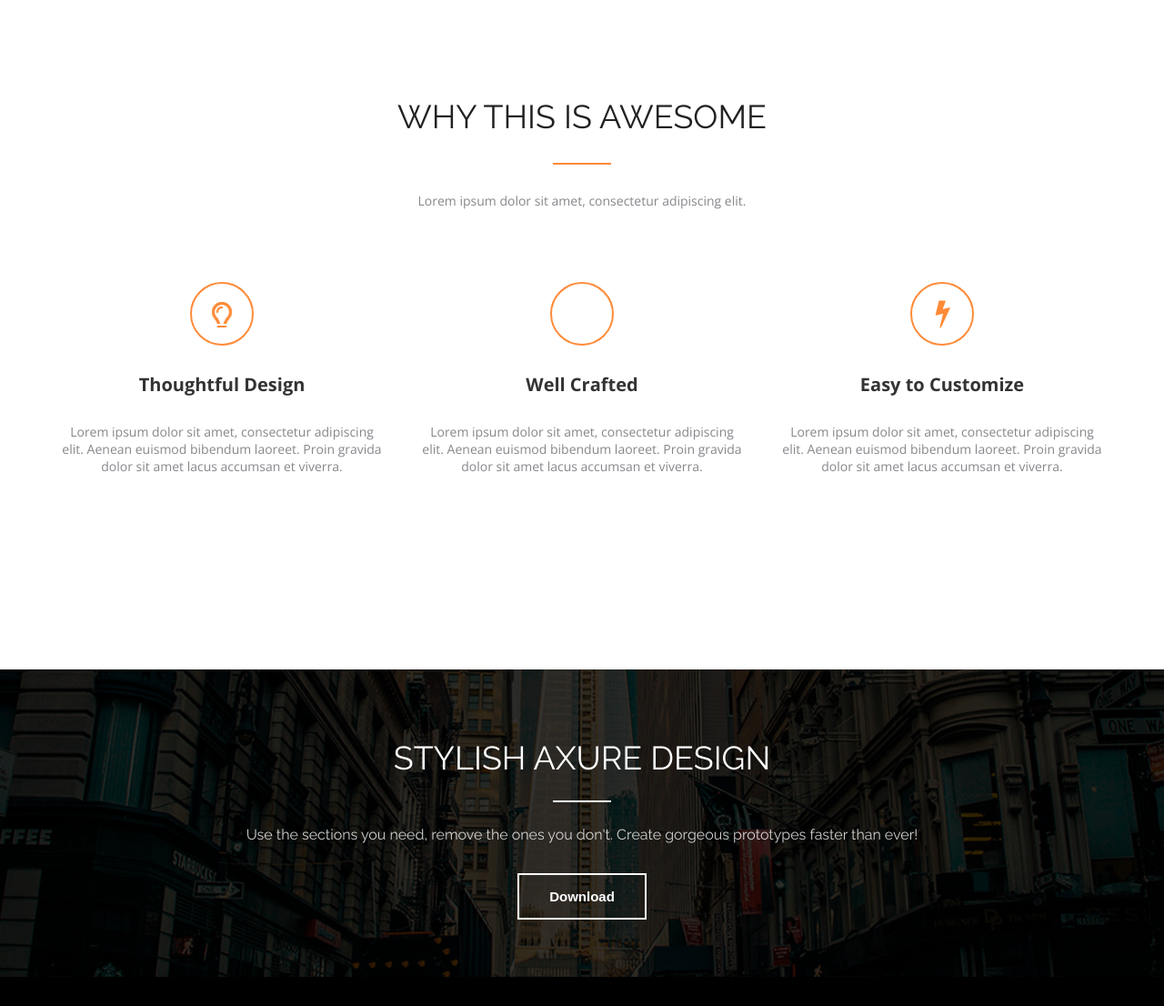
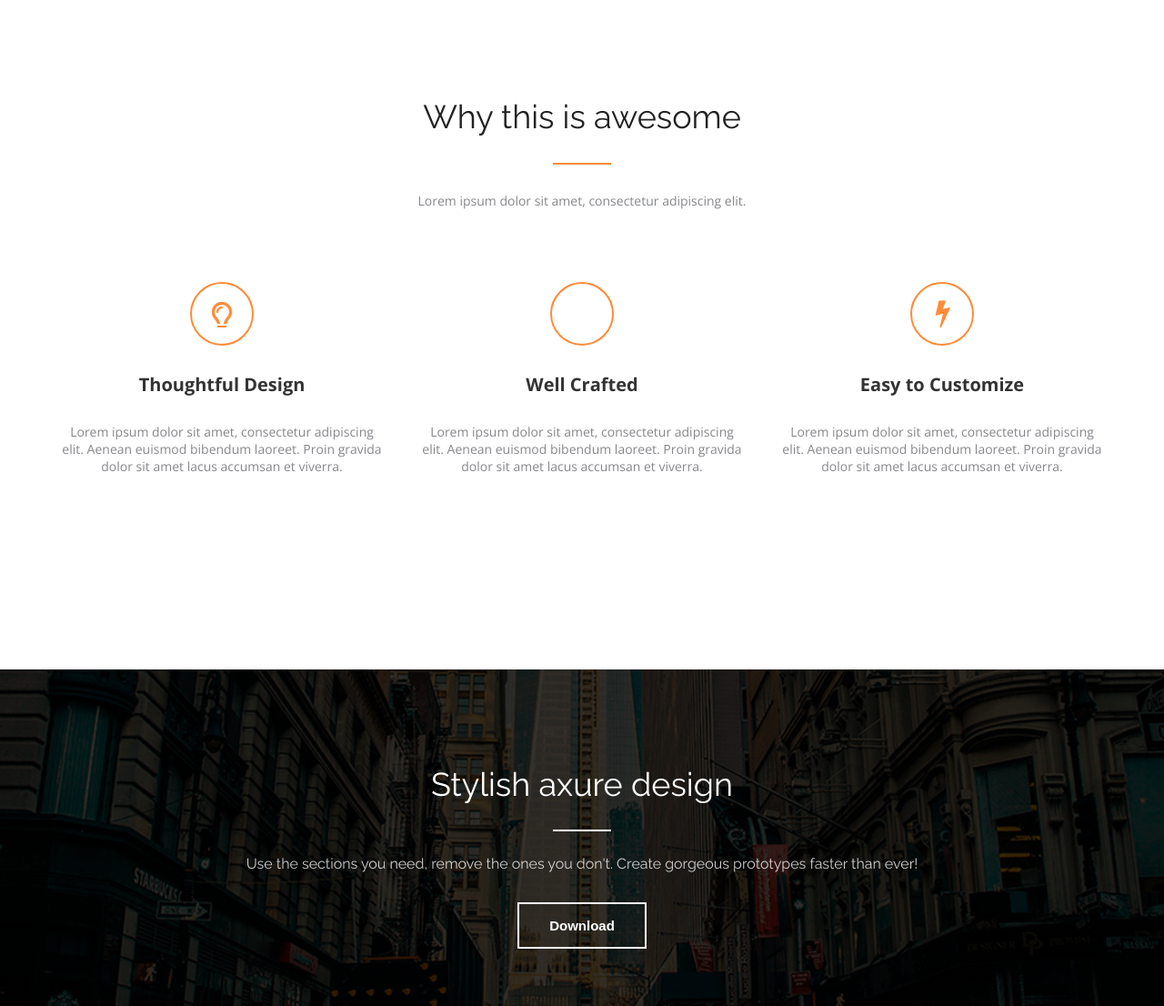
Before and after one commit to AleksandrKopach/lesson-3, a plain HTML site: page index.html in a window 1280 px wide. Shown: the top 1106 px of the page at 91% size. Drawn offline with nearby package versions, Linux system fonts and the light colour scheme.

Commit message:
Update index.html

```diff
--- a/index.html
+++ b/index.html
@@ -12,7 +12,7 @@
       <main>
         <section class="main-container">
           <div class="section-features">
-            <h1 class="title-black">WHY THIS IS AWESOME</h1>
+            <h1 class="title-black">Why this is awesome</h1>
             <hr class="line-orange">
             <h4 class="subtitle-title-black">Lorem ipsum dolor sit amet, consectetur adipiscing elit.</h4>
           </div>
@@ -40,7 +40,7 @@
 
         <section class ="section-download">
           <div class="content-download">
-            <h1 class="title-white">STYLISH AXURE DESIGN</h1>
+            <h2 class="title-white">Stylish axure design</h2>
             <hr class="line-white">
             <h4 class="subtitle-title-white">Use the sections you need, remove the ones you don't. Create gorgeous prototypes faster than ever! </h4>
           </div>
@@ -53,11 +53,10 @@
           <li><a href=""><img src="./img/icon-facebook.png" alt="Facebook"></a></li>
           <li><a href=""><img src="./img/icon-twitter.png" alt="Twitter"></a></li>
           <li><a href=""><img src="./img/icon-google-plus.png" alt="Google-plus"></a></li>
-          <li><a href=""><img src="./img/icon-pinterest.png" alt="Interes"></a></li>
+          <li><a href=""><img src="./img/icon-pinterest.png" alt="Pinterest"></a></li>
           <li><a href=""><img src="./img/icon-instagram.png" alt="Instagram"></a></li>
           <li><a href=""><img src="./img/icon-diigo.png" alt="Diigo"></a></li>
           <li><a href=""><img src="./img/icon-rss.png" alt="Rss"></a></li>
-
         </ul>
         <p>&copy; 2015 Axure Themes</p>
       </footer>
```
